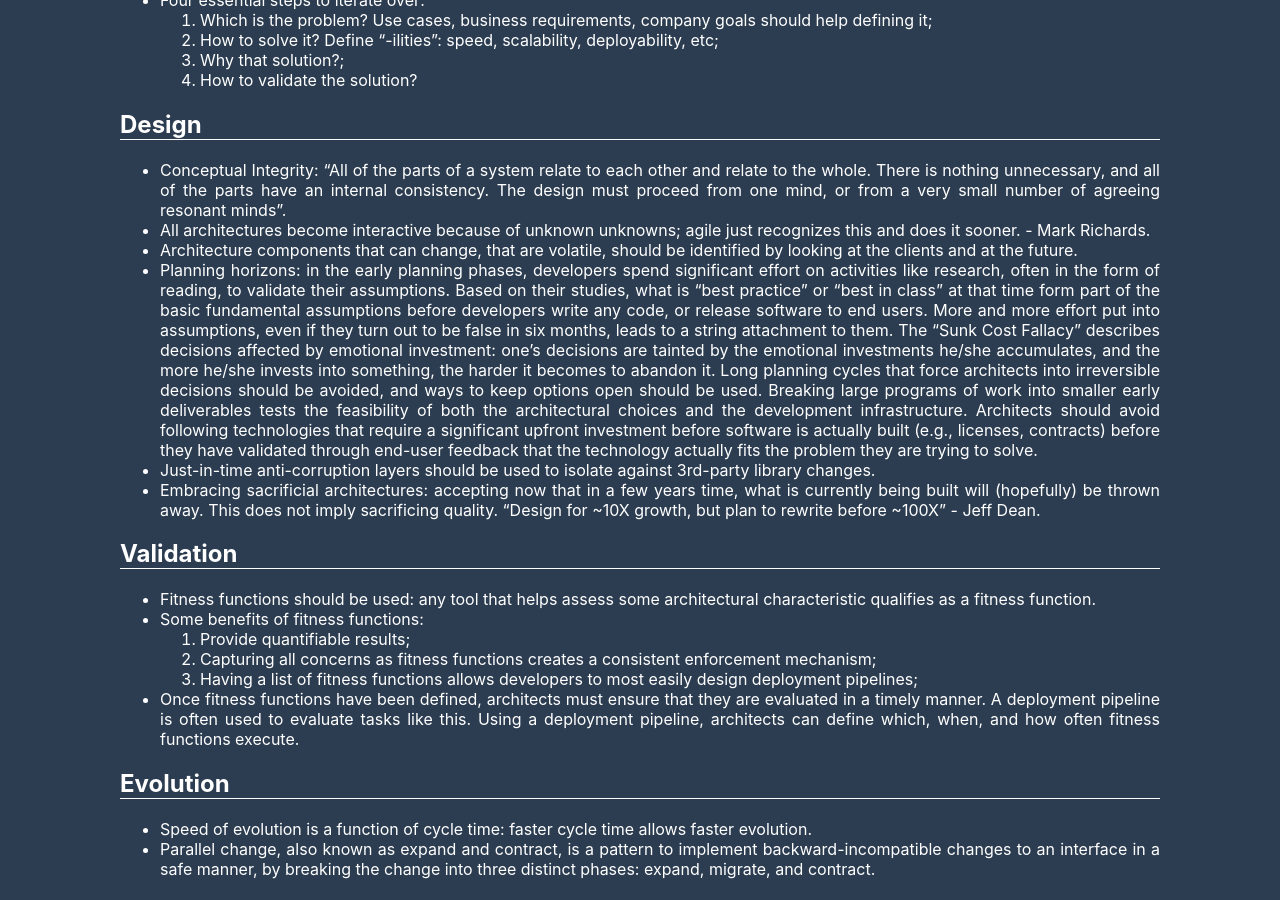
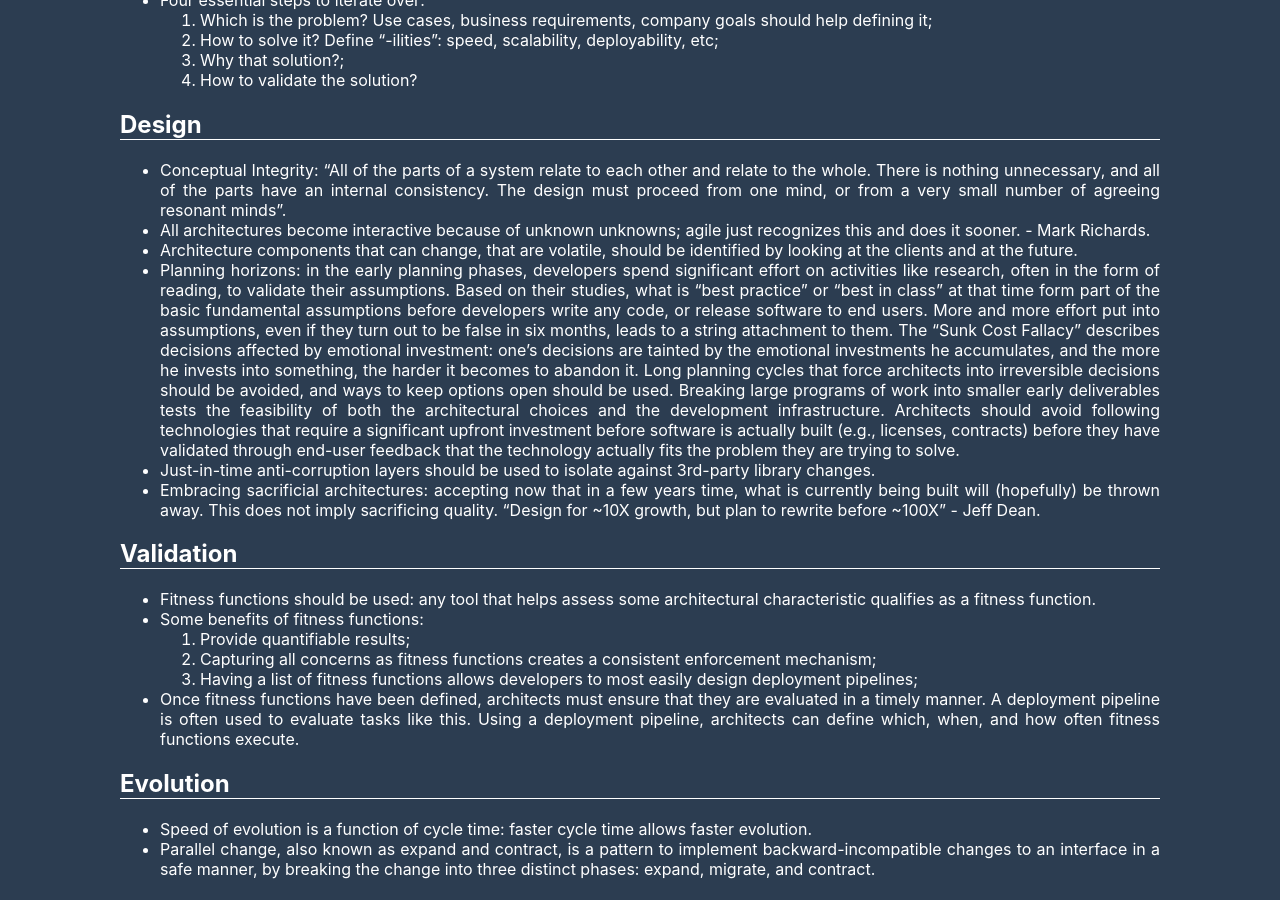
Before and after one commit to brunoroque06/brunoroque06.github.io, a Jekyll site: the page built from _pages/software-architecture.md, in a window 1280 px wide and 900 px high, scrolled down 381 px. Built offline with Jekyll 4.4.1, drawn with Linux system fonts in a browser that asks for light colours.

Commit message:
Remove politically correct

```diff
--- a/_pages/software-architecture.md
+++ b/_pages/software-architecture.md
@@ -23,7 +23,7 @@ Organizations which design systems are constrained to produce designs which are
 - Conceptual Integrity: "All of the parts of a system relate to each other and relate to the whole. There is nothing unnecessary, and all of the parts have an internal consistency. The design must proceed from one mind, or from a very small number of agreeing resonant minds".
 - All architectures become interactive because of unknown unknowns; agile just recognizes this and does it sooner. - Mark Richards.
 - Architecture components that can change, that are volatile, should be identified by looking at the clients and at the future.
-- Planning horizons: in the early planning phases, developers spend significant effort on activities like research, often in the form of reading, to validate their assumptions. Based on their studies, what is "best practice" or "best in class" at that time form part of the basic fundamental assumptions before developers write any code, or release software to end users. More and more effort put into assumptions, even if they turn out to be false in six months, leads to a string attachment to them. The "Sunk Cost Fallacy" describes decisions affected by emotional investment: one's decisions are tainted by the emotional investments he/she accumulates, and the more he/she invests into something, the harder it becomes to abandon it. Long planning cycles that force architects into irreversible decisions should be avoided, and ways to keep options open should be used. Breaking large programs of work into smaller early deliverables tests the feasibility of both the architectural choices and the development infrastructure. Architects should avoid following technologies that require a significant upfront investment before software is actually built (e.g., licenses, contracts) before they have validated through end-user feedback that the technology actually fits the problem they are trying to solve.
+- Planning horizons: in the early planning phases, developers spend significant effort on activities like research, often in the form of reading, to validate their assumptions. Based on their studies, what is "best practice" or "best in class" at that time form part of the basic fundamental assumptions before developers write any code, or release software to end users. More and more effort put into assumptions, even if they turn out to be false in six months, leads to a string attachment to them. The "Sunk Cost Fallacy" describes decisions affected by emotional investment: one's decisions are tainted by the emotional investments he accumulates, and the more he invests into something, the harder it becomes to abandon it. Long planning cycles that force architects into irreversible decisions should be avoided, and ways to keep options open should be used. Breaking large programs of work into smaller early deliverables tests the feasibility of both the architectural choices and the development infrastructure. Architects should avoid following technologies that require a significant upfront investment before software is actually built (e.g., licenses, contracts) before they have validated through end-user feedback that the technology actually fits the problem they are trying to solve.
 - Just-in-time anti-corruption layers should be used to isolate against 3rd-party library changes.
 - Embracing sacrificial architectures: accepting now that in a few years time, what is currently being built will (hopefully) be thrown away. This does not imply sacrificing quality. "Design for ~10X growth, but plan to rewrite before ~100X" - Jeff Dean.
 
```
